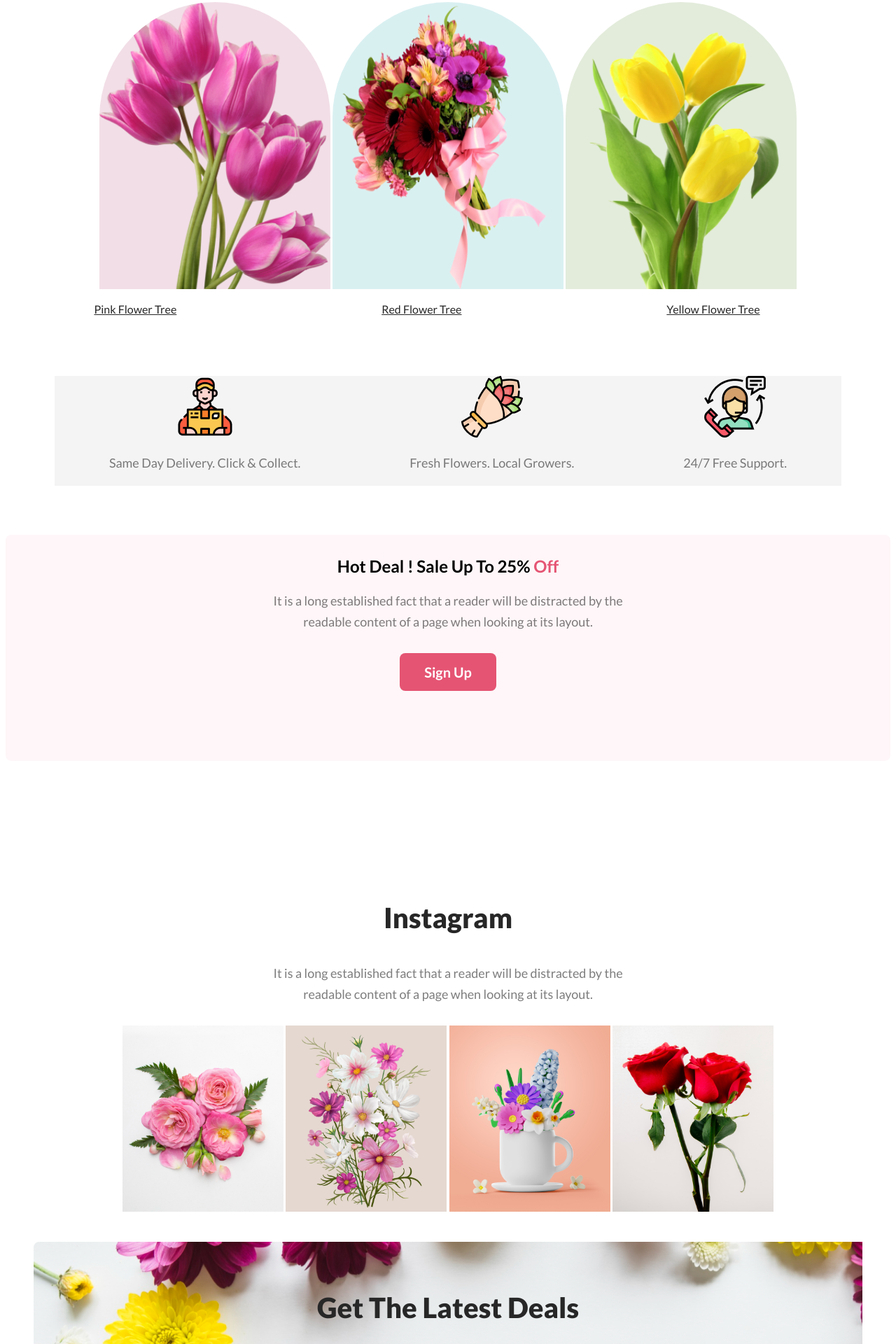
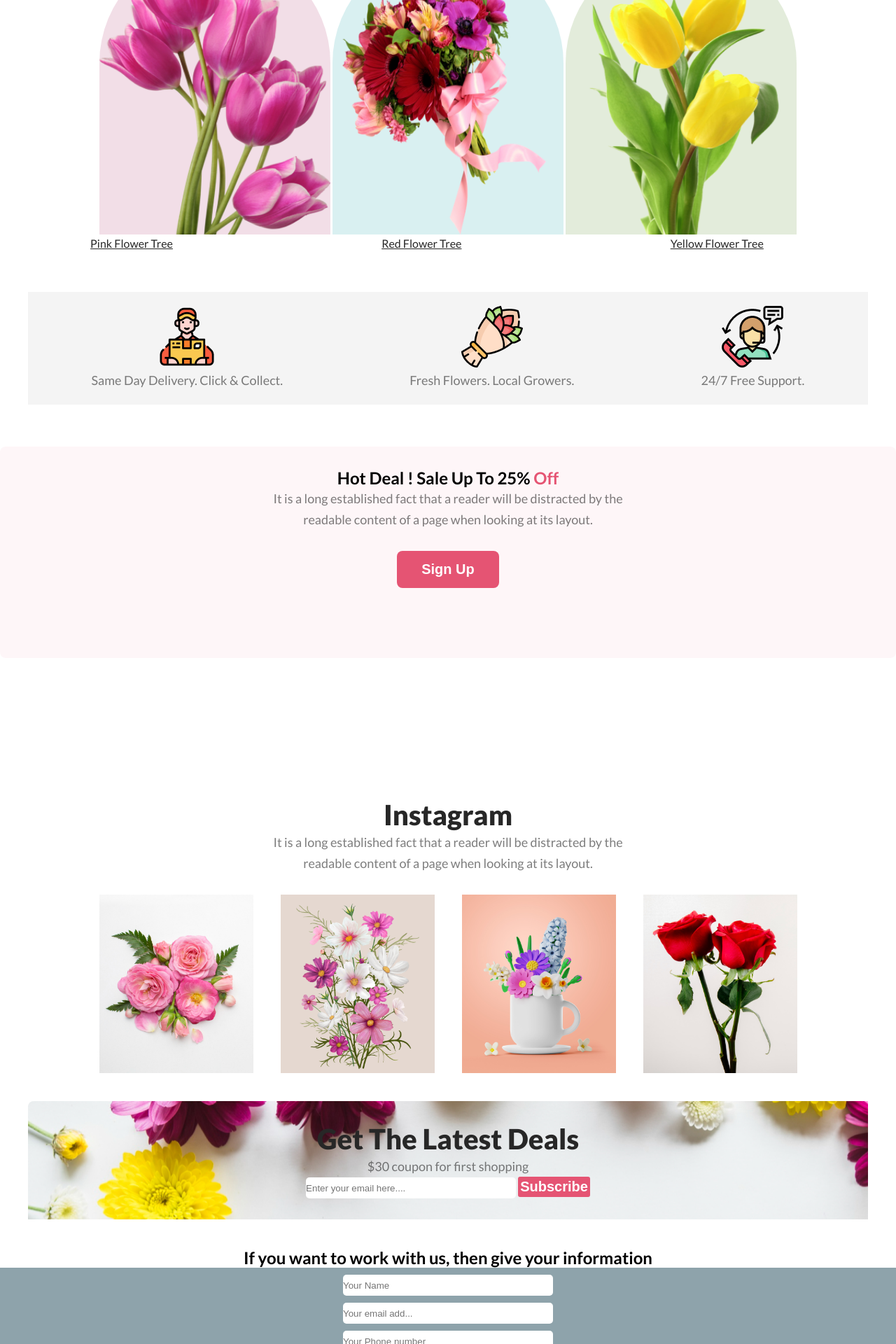
Before and after one commit to sabbir2024/shop-best-flowers, a plain HTML site: page index.html in a window 1280 px wide. Shown: the part 880-2800 px from the top of the page at 70% size. Drawn offline with Linux system fonts and the light colour scheme.

Commit message:
commit about fresh complited code

```diff
--- a/index.html
+++ b/index.html
@@ -110,7 +110,7 @@
                 <label class="list" for="number">
                     <input type="number" placeholder="Your Phone number">
                 </label>
-                <textarea class="list" name="text" id="text" cols="30" rows="10" placeholder="message..."></textarea>
+                <textarea class="list" name="text" id="text" cols="37" rows="5" placeholder="message..."></textarea>
                 <label for="reset">
                     <input  class="btn" type="reset" value="reset">
                 </label>
--- a/styles/style.css
+++ b/styles/style.css
@@ -1,5 +1,10 @@
 /* primary section */
 * {
+    margin: 0;
+    padding: 0;
+    box-sizing: border-box;
+}
+body{
     font-family: Lato;
 }
 
@@ -121,7 +126,8 @@
 /* contract us section */
 .contract-section {
     background: rgba(39, 39, 39, 0.05);
-    margin: 70px;
+    margin: 60px 40px;
+    padding: 20px 0px;
 
 }
 
@@ -152,17 +158,27 @@
     margin-top: 200px;
 }
 
-.gallery {
+/* .gallery {
     width: 1000px;
     margin: auto;
     text-align: center;
-}
+} */
 
-.gallery>img {
+
+
+/* .gallery>img {
     width: 230px;
     gap: 120px;
+} */
+
+.gallery{
+    display: flex;
+    justify-content: center ;
+    gap: 39px;
 }
-
+.gallery img{
+    width: 220px;
+}
 .subscribe-section {
     background: url('../images/Rectangle\ 9.png');
     text-align: center;
@@ -194,16 +210,22 @@ button {
 }
 /* form */
 form{
-    background-color: aquamarine;
+    background-color: rgb(142, 163, 171);
     padding: 10px;
+    display: flex;
+    gap: 10px;
+    flex-direction: column;
+    justify-content: space-around;
+    align-items: center;
 }
 
 .join-us > h1{
     text-align: center;
+
 }
 form .list{
     display: block;
-    margin:25px;
+
 }
 
 .btn{
```
